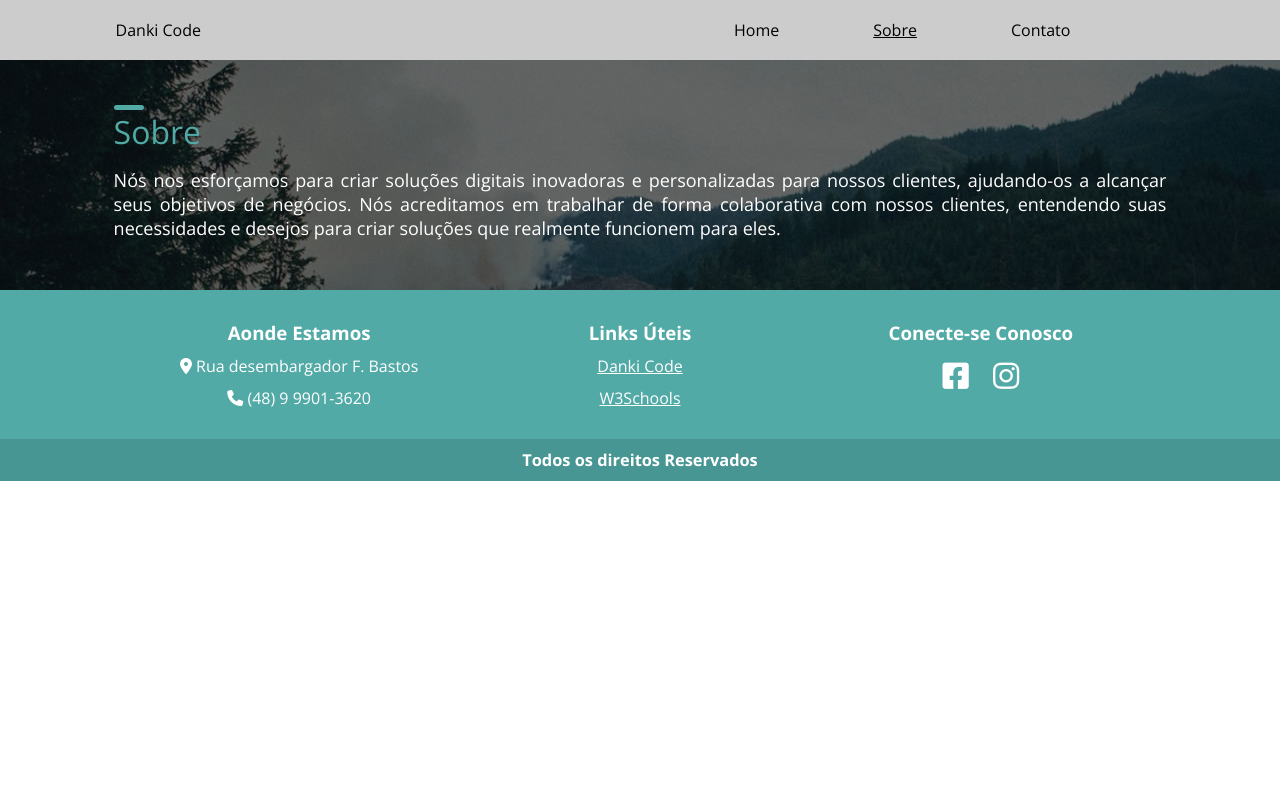
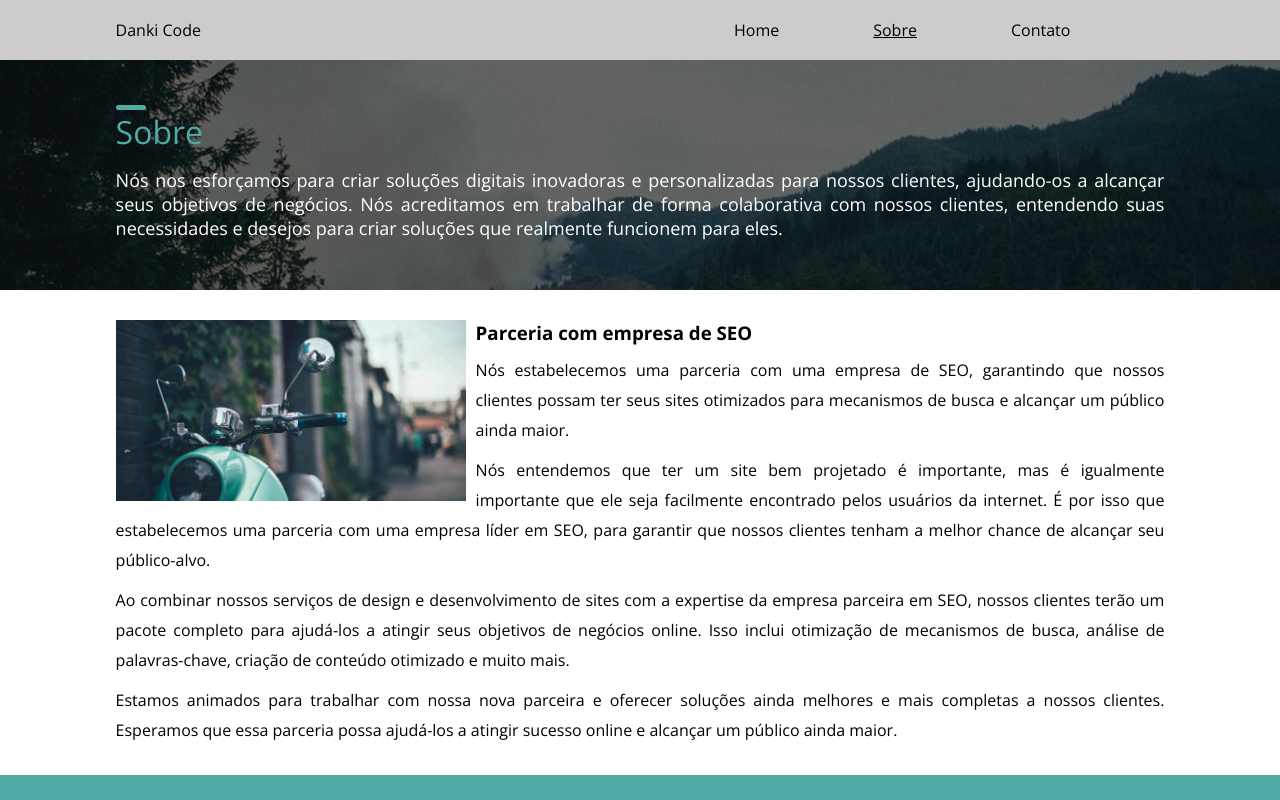
Before and after one commit to Flamel-Ferreira/Curso-Web-Design-Express-Projeto-Final-1, a plain HTML site: page sobre.html in a window 1280 px wide. Shown: the top 800 px of the page. Drawn offline with nearby package versions, Linux system fonts and the light colour scheme.

Commit message:
section 2 sobre

```diff
--- a/css/style.css
+++ b/css/style.css
@@ -45,9 +45,9 @@ a{
   text-decoration: none;
 }
 
-.hide{
-  display: none;
-}
+.clear{clear:both}
+
+.hide{display: none;}
 
 h2.line_top{
   color:#52aaa7;
@@ -178,7 +178,7 @@ h2.line_top::before{
   /* section 1 sobre */
 
     .section_1_sobre{
-      padding: 50px;
+      padding: 50px 0;
       background: rgba(0, 0, 0, 0.6) no-repeat center center;
       background-size: cover;
       background-blend-mode: multiply;;
@@ -241,6 +241,24 @@ h2.line_top::before{
         color: #646464;
         font-weight: 400;
         text-align: justify;
+      }
+
+  /* section 2 sobre */
+      .section_2_sobre{
+        padding: 30px 0;
+      }
+
+      .section_2_sobre .noticia_single img{
+        margin:0 10px 10px 0;
+        max-width: 100%;
+        width:350px;
+        float: left;
+      }
+
+      .section_2_sobre .noticia_single p{
+        text-align: justify;
+        margin-top:10px;
+        line-height:30px;
       }
 
   /* section 3 */
@@ -428,6 +446,10 @@ h2.line_top::before{
   .menu_desktop{
     display: none;
   }
+
+  .section_2_sobre .noticia_single img{
+    width:100%;
+  }
 }
 
 @media screen and (max-width: 480px) {}
--- a/sobre.html
+++ b/sobre.html
@@ -69,6 +69,23 @@
       </div><!--adjuster-->
     </div><!--centralizer-->
    </section><!--section_1_sobre-->
+
+   <section class="section_2_sobre">
+    <div class="centralizer">
+      <div class="adjuster">
+        <div class="noticia_single">
+          <img src="/assets/images/img1.jpg" alt="">
+          <h3>Parceria com empresa de SEO</h3>
+          <p>Nós estabelecemos uma parceria com uma empresa de SEO, garantindo que nossos clientes possam ter seus sites otimizados para mecanismos de busca e alcançar um público ainda maior.</p>
+          <p>Nós entendemos que ter um site bem projetado é importante, mas é igualmente importante que ele seja facilmente encontrado pelos usuários da internet. É por isso que estabelecemos uma parceria com uma empresa líder em SEO, para garantir que nossos clientes tenham a melhor chance de alcançar seu público-alvo.</p>
+          <p>Ao combinar nossos serviços de design e desenvolvimento de sites com a expertise da empresa parceira em SEO, nossos clientes terão um pacote completo para ajudá-los a atingir seus objetivos de negócios online. Isso inclui otimização de mecanismos de busca, análise de palavras-chave, criação de conteúdo otimizado e muito mais.</p>
+          <p>Estamos animados para trabalhar com nossa nova parceira e oferecer soluções ainda melhores e mais completas a nossos clientes. Esperamos que essa parceria possa ajudá-los a atingir sucesso online e alcançar um público ainda maior.</p>
+          <div class="clear"></div>
+        </div><!--noticia_single-->
+      </div><!--adjuster-->
+    </div><!--centralizer-->
+   </section><!--section_2_noticia-->
+
   </main>
 
   <footer class="footer_1">
```
